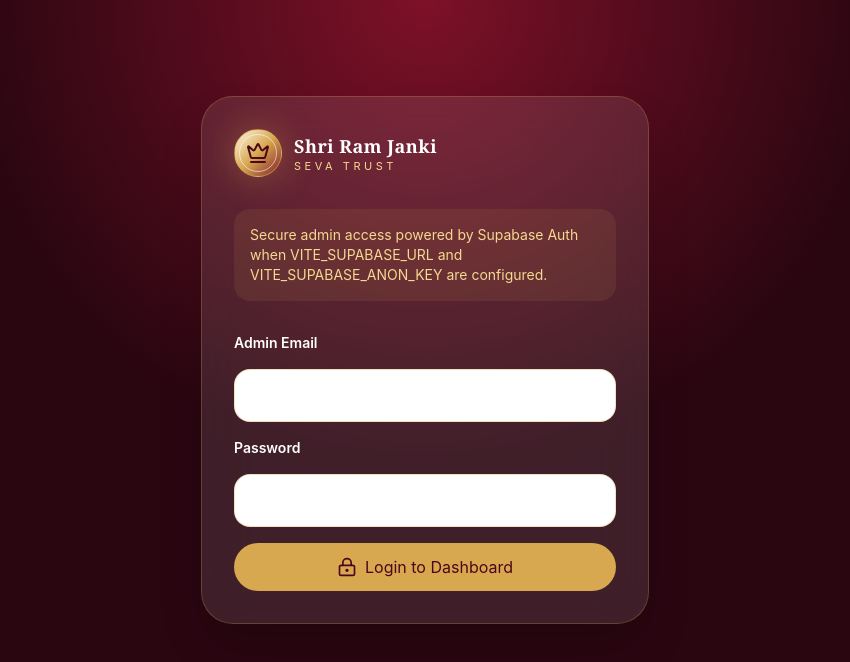
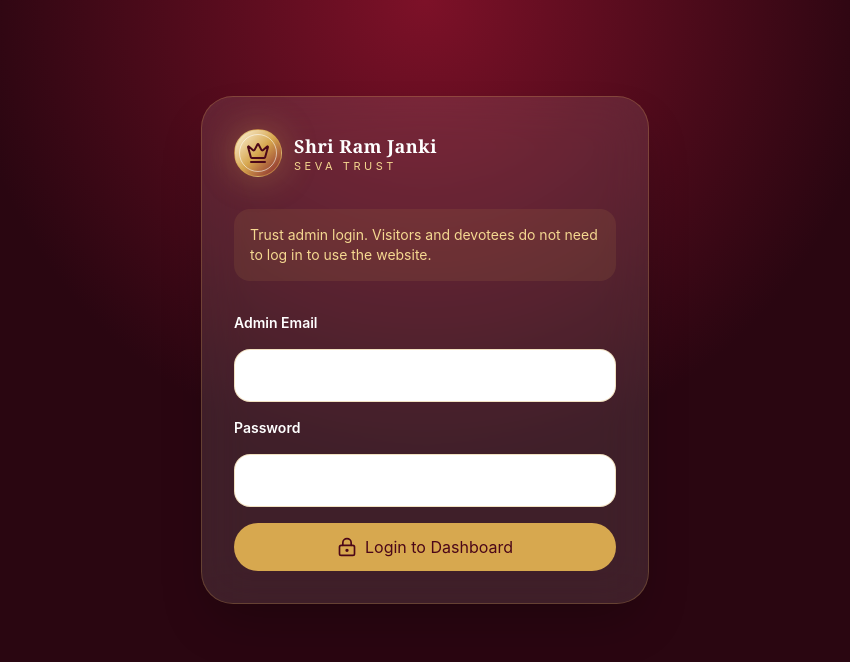
Before and after one commit to Raghuvarpalace/Shriramjankisewatrust, a React (Vite) app: page /login in a window 1280 px wide. Shown: the top 662 px of the page, without its empty margins (215-1065 px from the left). Built offline with nearby package versions, Linux system fonts and the light colour scheme; no server answers.

Commit message:
Update Login.tsx

```diff
--- a/src/pages/Login.tsx
+++ b/src/pages/Login.tsx
@@ -1,7 +1,9 @@
+// ROOT PATH: src/pages/Login.tsx
 import { FormEvent, useState } from 'react'
 import { useNavigate } from 'react-router-dom'
 import { LockKeyhole } from 'lucide-react'
 import { LogoMark } from '../components/LogoMark'
+import { isAdminEmail } from '../lib/adminEmails'
 import { storage } from '../lib/storage'
 import { isSupabaseConfigured, supabase } from '../lib/supabase'
 import { useNoIndex } from '../lib/useNoIndex'
@@ -18,6 +20,12 @@ export function Login() {
     event.preventDefault()
     setLoading(true)
     setError('')
+
+    if (!isAdminEmail(email)) {
+      setLoading(false)
+      setError('Ye email admin ke liye allowed nahi hai. Customer ko login ki zaroorat nahi hoti.')
+      return
+    }
 
     if (isSupabaseConfigured) {
       const { error: authError } = await supabase.auth.signInWithPassword({ email, password })
@@ -40,7 +48,7 @@ export function Login() {
       <div className="mx-auto max-w-md rounded-[2rem] border border-[#d7a84f]/25 bg-white/10 p-8 shadow-2xl backdrop-blur-xl">
         <LogoMark />
         <div className="mt-8 rounded-2xl bg-[#d7a84f]/10 p-4 text-sm text-[#f5d891]">
-          Secure admin access powered by Supabase Auth when VITE_SUPABASE_URL and VITE_SUPABASE_ANON_KEY are configured.
+          Trust admin login. Visitors and devotees do not need to log in to use the website.
         </div>
         <form onSubmit={submit} className="mt-8 space-y-4">
           <label className="block text-sm font-semibold">Admin Email</label>
```
